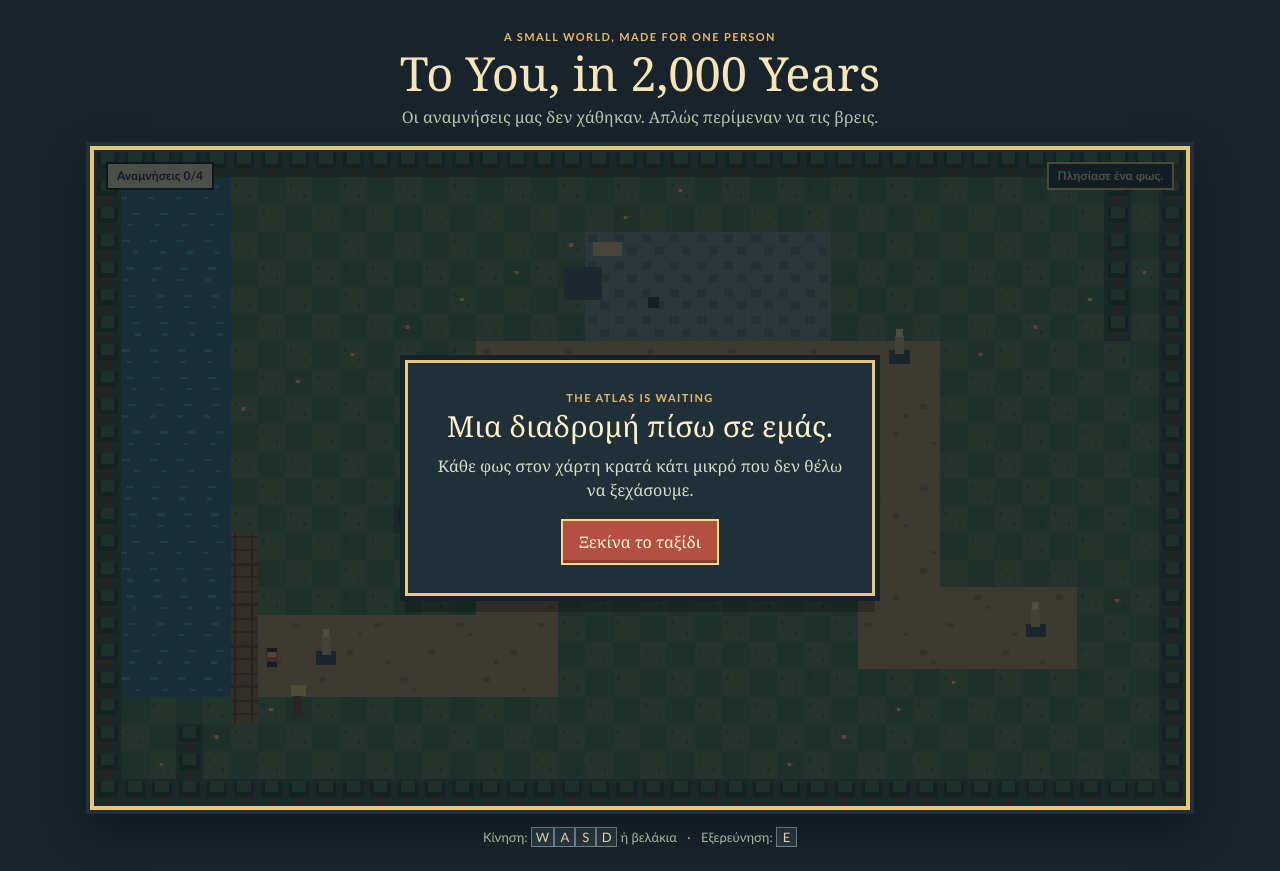
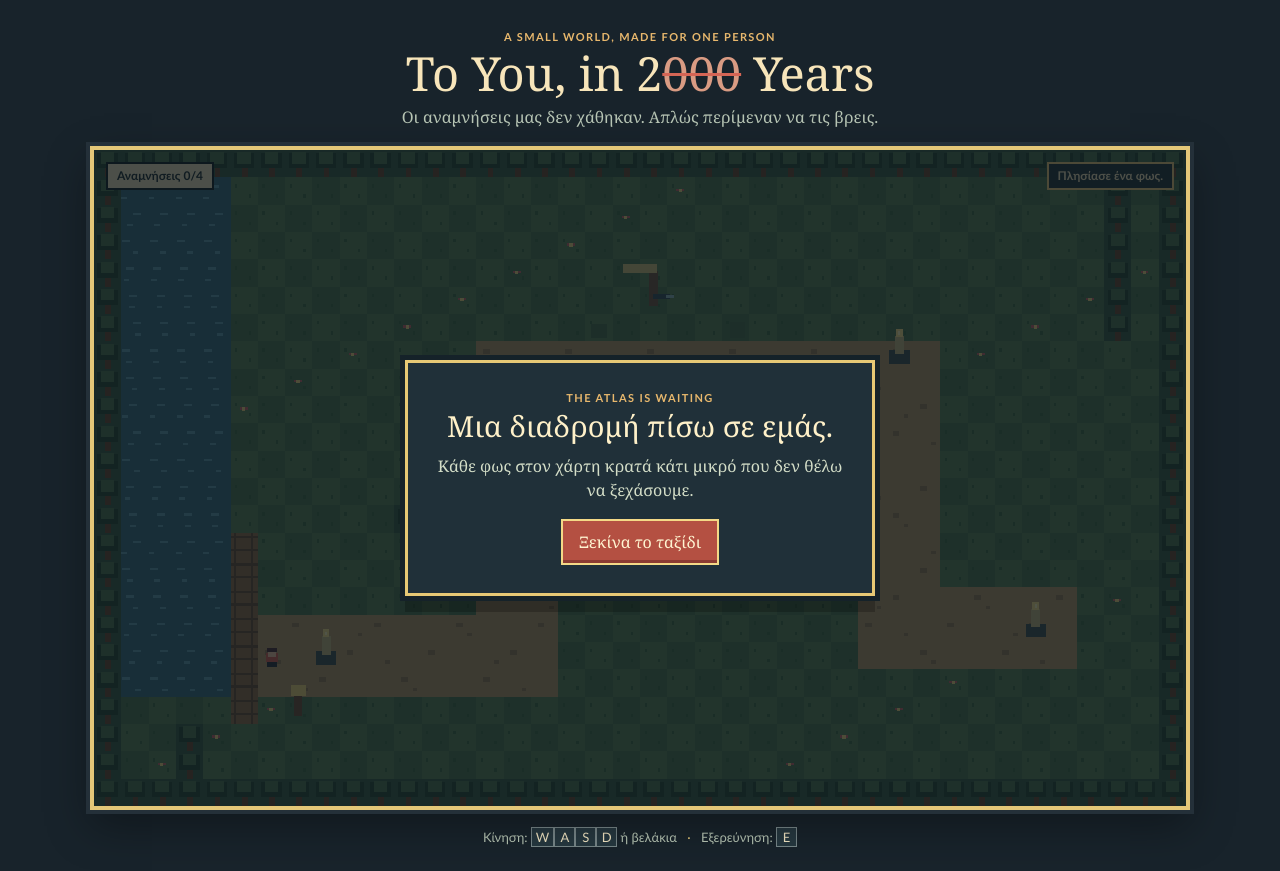
Before and after one commit to Sot404/to-you-in-2000-years, a plain HTML site: page index.html in a window 1280 px wide. Drawn offline with Linux system fonts and the light colour scheme.

Commit message:
Fix exploration controls and refine opening map

```diff
--- a/game.js
+++ b/game.js
@@ -59,7 +59,6 @@
     if (tx < 5 && ty < 20) return "water";
     if (tx === 5 && ty >= 14 && ty <= 20) return "bridge";
     if (inRect(tx, ty, 6, 17, 10, 3) || inRect(tx, ty, 14, 8, 3, 12) || inRect(tx, ty, 14, 7, 15, 3) || inRect(tx, ty, 28, 7, 3, 11) || inRect(tx, ty, 28, 16, 8, 3)) return "path";
-    if (inRect(tx, ty, 18, 3, 9, 4)) return "stone";
     if (tx === 25 && ty >= 9 && ty <= 12 && !state.gateOpen) return "gate";
     if ((tx === 3 && ty > 20) || (tx === 11 && ty === 13) || (tx === 12 && ty === 13) || (tx === 26 && ty === 14) || (tx === 37 && ty < 7)) return "tree";
     if ((tx * 17 + ty * 11) % 23 === 0) return "flowers";
@@ -106,14 +105,6 @@
       ctx.fillStyle = "#987b57";
       if ((tx + ty) % 3 === 0) ctx.fillRect(x + 6, y + 7, 6, 4);
       if ((tx * 3 + ty) % 4 === 0) ctx.fillRect(x + 16, y + 16, 4, 3);
-    }
-
-    if (terrain === "stone") {
-      ctx.fillStyle = "#798b87";
-      ctx.fillRect(x, y, tile, tile);
-      ctx.fillStyle = "#60736f";
-      ctx.fillRect(x + 2, y + 2, 8, 7);
-      ctx.fillRect(x + 13, y + 13, 8, 7);
     }
 
     if (terrain === "water") {
@@ -165,13 +156,18 @@
     ctx.fillStyle = "#f6d77a";
     ctx.fillRect(7 * tile + 5, 20 * tile - 10, 13, 9);
 
-    // A small observatory north of the Tenerife shrine.
-    ctx.fillStyle = "#415d6a";
-    ctx.fillRect(17 * tile + 5, 4 * tile + 7, 34, 29);
-    ctx.fillStyle = "#d7c184";
-    ctx.fillRect(18 * tile + 7, 3 * tile + 9, 25, 12);
-    ctx.fillStyle = "#25383f";
-    ctx.fillRect(20 * tile + 7, 5 * tile + 9, 10, 10);
+    // A compact lookout above the Tenerife path, leaving the meadow open.
+    ctx.fillStyle = "#705341";
+    ctx.fillRect(20 * tile + 8, 4 * tile + 10, 8, 31);
+    ctx.fillStyle = "#d5c27e";
+    ctx.fillRect(19 * tile + 9, 4 * tile + 4, 30, 8);
+    ctx.fillStyle = "#324c5a";
+    ctx.fillRect(20 * tile + 11, 5 * tile + 6, 15, 5);
+    ctx.fillStyle = "#8db6bb";
+    ctx.fillRect(20 * tile + 23, 5 * tile + 7, 7, 3);
+    ctx.fillStyle = "#476c4b";
+    ctx.fillRect(18 * tile + 5, 6 * tile + 9, 14, 12);
+    ctx.fillRect(23 * tile + 7, 6 * tile + 7, 13, 14);
   }
 
   function drawShrine(memory, time) {
@@ -299,10 +295,10 @@
   function move(delta) {
     let dx = 0;
     let dy = 0;
-    if (keys.has("ArrowUp") || keys.has("w")) dy -= 1;
-    if (keys.has("ArrowDown") || keys.has("s")) dy += 1;
-    if (keys.has("ArrowLeft") || keys.has("a")) dx -= 1;
-    if (keys.has("ArrowRight") || keys.has("d")) dx += 1;
+    if (keys.has("arrowup") || keys.has("w")) dy -= 1;
+    if (keys.has("arrowdown") || keys.has("s")) dy += 1;
+    if (keys.has("arrowleft") || keys.has("a")) dx -= 1;
+    if (keys.has("arrowright") || keys.has("d")) dx += 1;
     if (!dx && !dy) return;
     if (dx) player.direction = dx < 0 ? "left" : "right";
     if (dy) player.direction = dy < 0 ? "up" : "down";
--- a/index.html
+++ b/index.html
@@ -4,14 +4,14 @@
     <meta charset="UTF-8" />
     <meta name="viewport" content="width=device-width, initial-scale=1.0" />
     <meta name="theme-color" content="#18232b" />
-    <title>To You, in 2,000 Years</title>
+    <title>To You, in 2000 Years</title>
     <link rel="stylesheet" href="styles.css" />
   </head>
   <body>
     <main class="page-shell">
       <header class="masthead" aria-label="Game title">
         <p class="eyebrow">A small world, made for one person</p>
-        <h1>To You, in 2,000 Years</h1>
+        <h1>To You, in 2<span class="erased-years">000</span> Years</h1>
         <p class="subtitle">Οι αναμνήσεις μας δεν χάθηκαν. Απλώς περίμεναν να τις βρεις.</p>
       </header>
 
--- a/styles.css
+++ b/styles.css
@@ -54,6 +54,13 @@ h1 {
   font-size: clamp(30px, 5vw, 47px);
   font-weight: 400;
   line-height: 1.05;
+}
+
+.erased-years {
+  color: #d99b83;
+  text-decoration-line: line-through;
+  text-decoration-color: #d56555;
+  text-decoration-thickness: 3px;
 }
 
 .subtitle {
```
